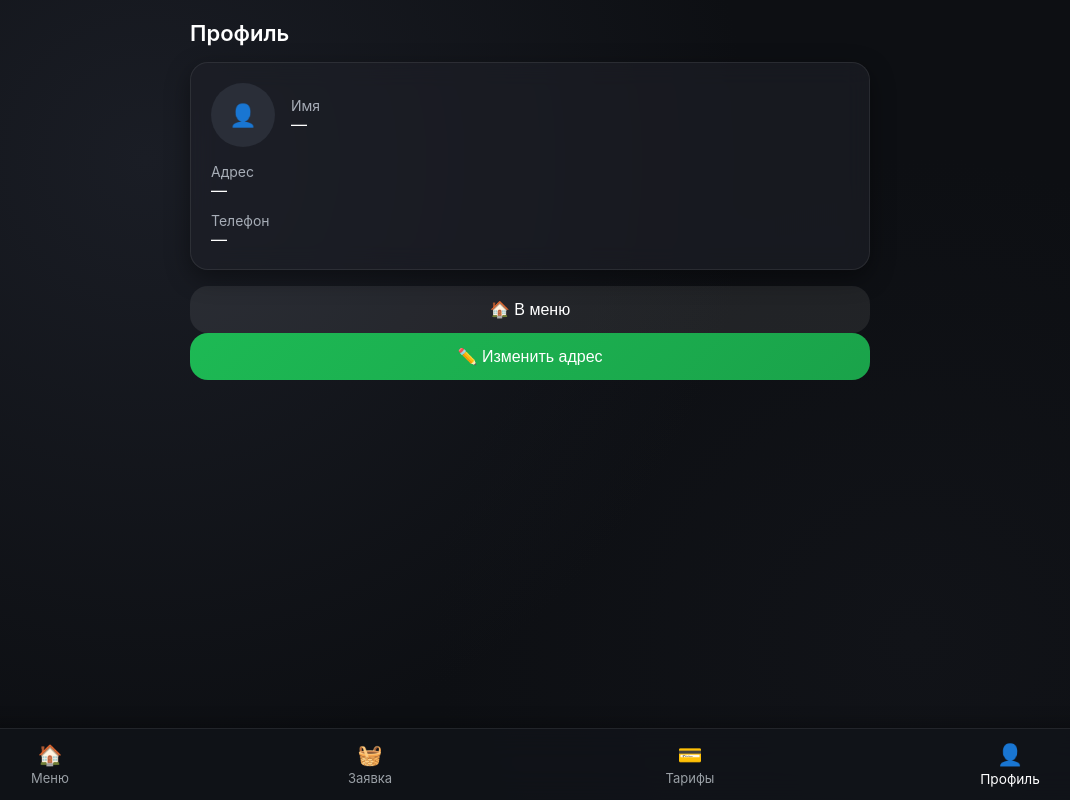
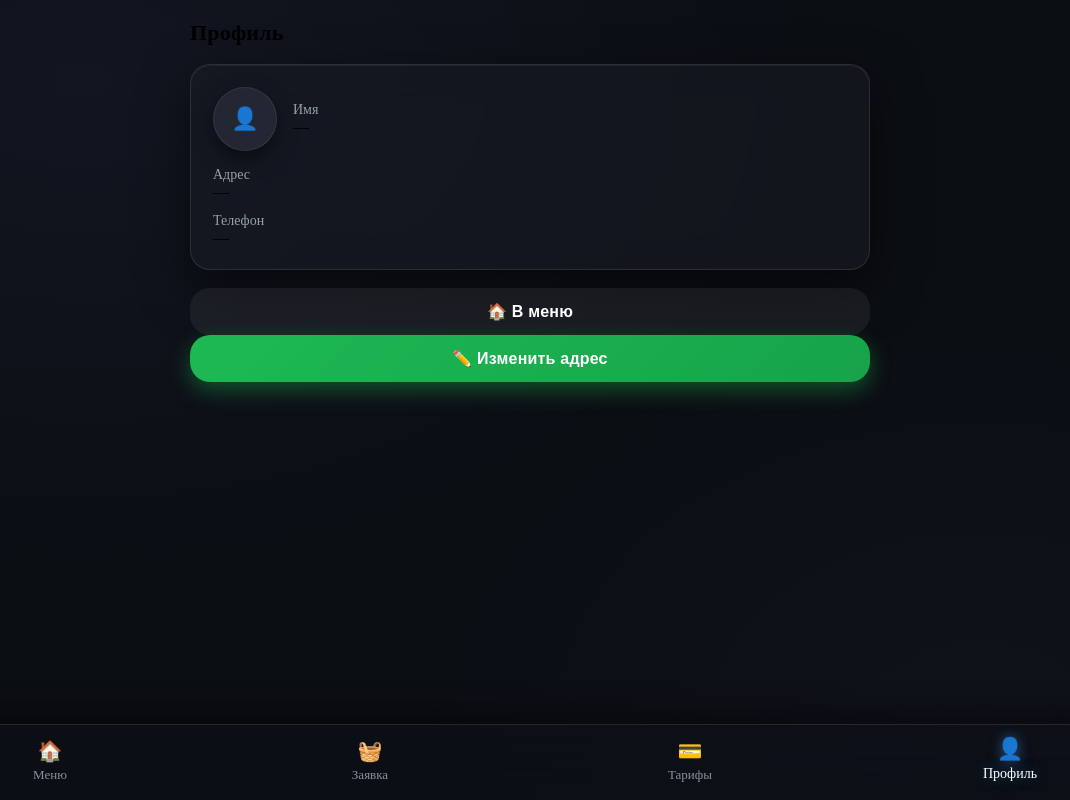
Before and after one commit to rurruejj/udveri-tariffs, a plain HTML site: page index.html in a window 1280 px wide. Both pictures are taken after a click on the element "👤 Профиль". Shown: the whole page, without its empty margins (110-1180 px from the left). Drawn offline with Linux system fonts and the light colour scheme.

```diff
--- a/index.html
+++ b/index.html
@@ -7,145 +7,183 @@
 content="width=device-width,initial-scale=1,viewport-fit=cover" />
   <meta name="color-scheme" content="dark light" />
   <style>
-    :root {
-      --bg: #0d0f13;
-      --bg2: rgba(18, 20, 26, 0.7);
-      --card: rgba(30, 33, 41, 0.6);
-      --line: rgba(255, 255, 255, 0.08);
-      --text: #ffffff;
-      --muted: #a7adb7;
-      --btn: rgba(255, 255, 255, 0.08);
-      --ok: linear-gradient(135deg,#1db954,#1aa34a);
-      --danger: linear-gradient(135deg,#ff4d4d,#a10000);
-      --primary: linear-gradient(135deg,#4a90e2,#357ab7);
-      --radius: 18px;
-      --shadow: 0 8px 24px rgba(0,0,0,0.4);
-      --transition: all 0.25s ease;
+    /* ====== Премиум-тема (градиенты, стекло, глубокие тени) ====== */
+    :root{
+      --bg:#0b0e13;
+      --bg2:rgba(14,16,22,.7);
+      --card:rgba(24,27,34,.6);
+      --line:rgba(255,255,255,.10);
+      --text:#fff;
+      --muted:#9aa0a6;
+      --btn:rgba(255,255,255,.06);
+      --ok:linear-gradient(135deg,#1db954 0%,#17a34a 100%);
+      --danger:linear-gradient(135deg,#ff4d4d 0%,#a10000 100%);
+      --primary:linear-gradient(135deg,#4a90e2 0%,#357ab7 100%);
+      --radius:20px;
+      --shadow:0 18px 50px rgba(0,0,0,.55);
+      --transition:all .28s cubic-bezier(.2,.8,.2,1);
+      --ring:0 0 0 3px rgba(74,144,226,.25);
     }
-    * { box-sizing:border-box; }
-    html, body { height:100%; }
-    body {
+    *{box-sizing:border-box}
+    html,body{height:100%}
+    body{
       margin:0;
-      font-family: "Inter", system-ui, -apple-system, "Segoe UI", Roboto,
-Arial;
-      background: var(--bg);
-      background-image: radial-gradient(circle at 20% 20%, #1a1d25,
-transparent 50%),
-                        radial-gradient(circle at 80% 80%, #111318,
-transparent 40%);
+      font-family:"Inter","SF Pro Display",system-ui,-apple-system,"Segoe
+UI",Roboto,Arial,sans-serif;
       color:var(--text);
+      background:radial-gradient(1200px 800px at 15% 10%,#121621
+0%,transparent 60%),
+                 radial-gradient(1000px 700px at 85% 90%,#0f1219
+0%,transparent 55%),
+                 var(--bg);
+      -webkit-font-smoothing:antialiased;
+      -moz-osx-font-smoothing:grayscale;
     }
-    .container { padding: 20px 20px 88px; max-width: 720px; margin: 0
-auto; animation: fadeIn 0.5s ease; }
-    .hidden { display:none; }
-    .h2 { font-size:22px; margin:0 0 14px; font-weight:600; }
-    .muted { color:var(--muted); font-size:14px; }
-    .card {
+
+    /* декоративное “свечение” фона */
+    body::before{
+      content:"";
+      position:fixed; inset:-30vmax;
+      background:
+        radial-gradient(60vmax 60vmax at 10% -10%, rgba(74,144,226,.12),
+transparent 60%),
+        radial-gradient(50vmax 50vmax at 110% 110%, rgba(29,185,84,.10),
+transparent 60%);
+      filter:blur(40px);
+      pointer-events:none; z-index:-1;
+    }
+
+    .container{padding:20px 20px 88px; max-width:720px; margin:0 auto;
+animation:fadeIn .45s ease}
+    .hidden{display:none}
+    .h2{font-size:22px; margin:0 0 14px; font-weight:700;
+letter-spacing:.2px}
+    .muted{color:var(--muted); font-size:14px}
+
+    .card{
       background:var(--card);
-      backdrop-filter: blur(12px);
+      backdrop-filter:saturate(150%) blur(18px);
       border:1px solid var(--line);
       border-radius:var(--radius);
-      padding:20px;
-      margin:16px 0;
-      box-shadow: var(--shadow);
-      animation: slideUp 0.4s ease;
+      padding:22px;
+      margin:18px 0;
+      box-shadow:var(--shadow);
+      position:relative;
+      overflow:hidden;
+      transition:var(--transition);
+      animation:slideUp .35s ease;
     }
-    .btn {
-      display:block;
-      width:100%;
+    .card::after{
+      /* тонкая внутренняя обводка-глянец */
+      content:"";
+      position:absolute; inset:0;
+      border-radius:inherit;
+      box-shadow:inset 0 1px 0 rgba(255,255,255,.06);
+      pointer-events:none;
+    }
+    .card:hover{transform:translateY(-2px)}
+
+    .row{display:flex; gap:12px}
+    .row>.btn{flex:1}
+
+    .btn{
+      display:block; width:100%;
       padding:14px 18px;
       border-radius:var(--radius);
       border:0;
       background:var(--btn);
       color:var(--text);
-      font-size:16px;
-      font-weight:500;
-      cursor:pointer;
-      transition: var(--transition);
+      font-size:16px; font-weight:600;
+      cursor:pointer; transition:var(--transition);
+      position:relative; overflow:hidden;
+      letter-spacing:.2px;
     }
-    .btn:hover { background: rgba(255,255,255,0.12); }
-    .btn:active { transform: scale(0.97); }
-    .btn.ok { background:var(--ok); color:#fff; }
-    .btn.danger { background:var(--danger); color:#fff; }
-    .row { display:flex; gap:12px; }
-    .row > .btn { flex:1; }
-    .input, .select, .textarea {
+    .btn:hover{background:rgba(255,255,255,.10)}
+    .btn:active{transform:scale(.98)}
+    .btn.ok,.btn.danger{color:#fff}
+    .btn.ok{background:var(--ok); box-shadow:0 8px 22px
+rgba(23,163,74,.45)}
+    .btn.ok:hover{filter:saturate(110%) brightness(1.02)}
+    .btn.danger{background:var(--danger); box-shadow:0 8px 22px
+rgba(255,77,77,.4)}
+    /* волна нажатия */
+    .btn:focus-visible{outline:none; box-shadow:var(--ring)}
+    .btn::before{
+      content:""; position:absolute; left:50%; top:50%;
+      width:0; height:0; border-radius:50%;
+      background:rgba(255,255,255,.15); transform:translate(-50%,-50%);
+      transition:width .4s ease,height .4s ease,opacity .5s ease;
+      opacity:0;
+    }
+    .btn:active::before{width:240px; height:240px; opacity:.15}
+
+    .input,.select,.textarea{
       width:100%;
       padding:14px 16px;
       border-radius:14px;
       border:1px solid var(--line);
-      background:rgba(255,255,255,0.05);
-      backdrop-filter: blur(8px);
+      background:rgba(255,255,255,.045);
+      backdrop-filter:blur(10px) saturate(140%);
       color:var(--text);
       margin:10px 0 18px;
       font-size:15px;
-      transition: var(--transition);
+      transition:var(--transition);
+      box-shadow:inset 0 1px 0 rgba(255,255,255,.04);
     }
-    .input:focus, .select:focus, .textarea:focus {
-      border-color:#4a90e2;
-      outline:none;
-      box-shadow:0 0 0 3px rgba(74,144,226,0.2);
+    .input:focus,.select:focus,.textarea:focus{
+      border-color:rgba(74,144,226,.55);
+      outline:none; box-shadow:var(--ring);
     }
-    .textarea { resize:vertical; min-height:100px; }
-    .kvs { display:grid; grid-template-columns: 1fr 1fr; gap:12px; }
-    .tabs {
-      position:fixed;
-      left:0;
-      right:0;
-      bottom:0;
-      height:72px;
+    .textarea{resize:vertical; min-height:100px}
+    .kvs{display:grid; grid-template-columns:1fr 1fr; gap:12px}
+
+    /* нижняя навигация */
+    .tabs{
+      position:fixed; left:0; right:0; bottom:0; height:76px;
       background:var(--bg2);
       border-top:1px solid var(--line);
-      display:flex;
-      justify-content:space-around;
-      align-items:center;
-      padding:8px env(safe-area-inset-right) calc(8px +
+      display:flex; justify-content:space-around; align-items:center;
+      padding:8px env(safe-area-inset-right) calc(12px +
 env(safe-area-inset-bottom)) env(safe-area-inset-left);
-      backdrop-filter: blur(16px);
-      box-shadow: 0 -4px 16px rgba(0,0,0,0.3);
+      backdrop-filter:saturate(160%) blur(20px);
+      box-shadow:0 -10px 30px rgba(0,0,0,.45);
     }
-    .tabbtn {
-      flex:1;
-      text-align:center;
-      color:#9aa0a6;
-      font-size:13px;
-      line-height:1.2;
-      transition: var(--transition);
+    .tabbtn{
+      flex:1; text-align:center; color:#8a909b; font-size:13px;
+line-height:1.2;
+      transition:var(--transition);
     }
-    .tabbtn b {
-      display:block;
-      font-size:20px;
-      margin-bottom:4px;
+    .tabbtn b{display:block; font-size:20px; margin-bottom:4px}
+    .tabbtn.active{color:#fff; transform:translateY(-2px) scale(1.08);
+text-shadow:0 0 12px rgba(74,144,226,.55)}
+
+    /* профиль */
+    .profile-header{display:flex; align-items:center; gap:16px;
+margin-bottom:16px}
+    .avatar{
+      width:64px; height:64px; border-radius:50%;
+      background:#222733; display:flex; align-items:center;
+justify-content:center;
+      font-size:22px; font-weight:700; color:#fff; overflow:hidden;
+flex-shrink:0;
+      box-shadow:inset 0 0 0 1px rgba(255,255,255,.08), 0 8px 20px
+rgba(0,0,0,.5);
+      animation:popIn .35s ease;
     }
-    .tabbtn.active { color:#fff; transform: scale(1.05); }
-    .profile-header {
-      display: flex;
-      align-items: center;
-      gap: 16px;
-      margin-bottom: 16px;
+    .avatar img{width:100%; height:100%; object-fit:cover}
+
+    /* анимации */
+    @keyframes fadeIn{from{opacity:0} to{opacity:1}}
+    @keyframes slideUp{from{opacity:0; transform:translateY(8px)}
+to{opacity:1; transform:translateY(0)}}
+    @keyframes popIn{from{transform:scale(.9); opacity:.6}
+to{transform:scale(1); opacity:1}}
+
+    /* мелкие адаптивы */
+    @media (max-width:380px){
+      .kvs{grid-template-columns:1fr}
+      .tabs{height:74px}
     }
-    .avatar {
-      width: 64px;
-      height: 64px;
-      border-radius: 50%;
-      background: #2a2e38;
-      display: flex;
-      align-items: center;
-      justify-content: center;
-      font-size: 22px;
-      font-weight: 600;
-      color: #fff;
-      overflow: hidden;
-      flex-shrink: 0;
-    }
-    .avatar img {
-      width: 100%;
-      height: 100%;
-      object-fit: cover;
-    }
-    @keyframes fadeIn { from {opacity:0;} to {opacity:1;} }
-    @keyframes slideUp { from {opacity:0; transform:translateY(10px);} to
-{opacity:1; transform:translateY(0);} }
   </style>
   <script src="https://telegram.org/js/telegram-web-app.js"></script>
 </head>
@@ -378,10 +416,12 @@ alt="avatar">`;
       });
     }
 
+    /* оставлено как есть — поведение, которое ты просил не менять */
     function openBotChat() {
-  if (tg) tg.close(); // закрываем миниапп
-  tg.openTelegramLink("https://t.me/udveri_ru_bot?start=edit_address");
-}
+      if (tg) tg.close(); // закрываем миниапп
+
+tg.openTelegramLink("https://t.me/udveri_ru_bot?start=edit_address");
+    }
 
     const { payload: pl, fromTab } = decodePayload();
     payload = pl || payload;
```
